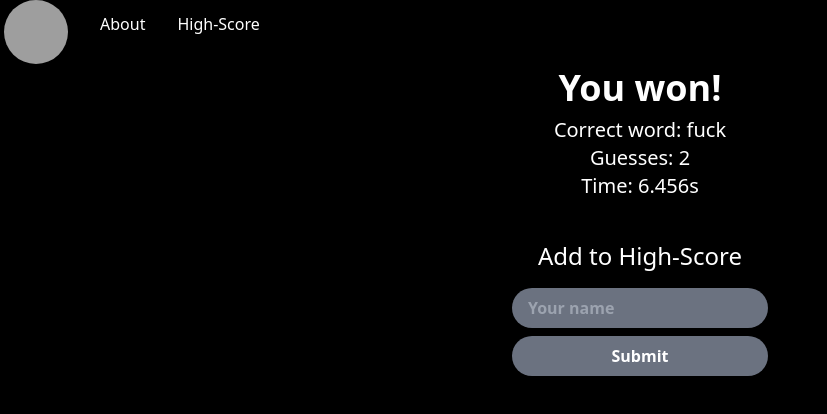
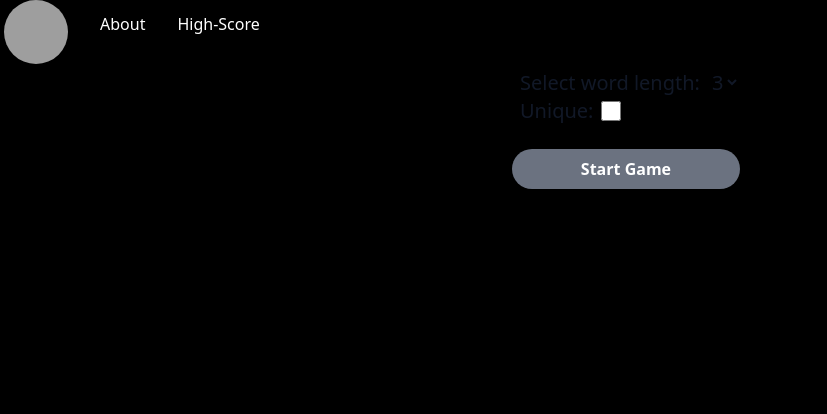
Before and after one commit to JrSchoolAccount/B7-assignment-2-Wordle, a React (Vite) app in the folder Frontend/: page / in a window 1280 px wide. Shown: the top 414 px of the page, without its empty margins (0-827 px from the left). Built offline with nearby package versions, Linux system fonts and the light colour scheme; grey boxes are pictures that could not be loaded.

Commit message:
minor fix

```diff
--- a/Frontend/src/App.jsx
+++ b/Frontend/src/App.jsx
@@ -64,7 +64,7 @@ const handleGameWon = (result, guesses) => {
   return (
     <div className='bg-black min-h-screen text-white'>
       <Navbar/>
-      {gameState === 'noPlaying' ? (
+      {gameState === 'notPlaying' ? (
         <StartScreen
         onStartGame={handleStartGame}
         setWordLength={setWordLength} />
@@ -86,12 +86,12 @@ const handleGameWon = (result, guesses) => {
             )}
           </>
         )}
-        {gameState === 'notPlaying' && (
+        {gameState === 'won' && (
           <div className='flex-col items-center m-5 w-1/2 md:w-64 mx-auto'>
           <h1 className='text-center text-4xl font-bold mb-2'>You won!</h1>
-              <p className='text-center text-xl'>Correct word: fuck</p>
-              <p className='text-center text-xl'>Guesses: 2</p>
-              <p className='text-center text-xl'>Time: 6.456s</p>
+              <p className='text-center text-xl'>Correct word: {guesses.at(-1)}</p>
+              <p className='text-center text-xl'>Guesses: {guesses.length}</p>
+              <p className='text-center text-xl'>Time: {(new Date(result.endTime) - new Date(result.startTime)) / 1000}s</p>
               <h2 className='text-center text-2xl mt-10 mb-2'>Add to High-Score</h2>
               <form onSubmit={handleSubmit}>
                 <input className='w-full bg-gray-500 hover:bg-gray-700 text-white font-bold py-2 px-4 rounded-full mt-2' type='text' value={name} onChange={(ev) => setName(ev.target.value)} placeholder='Your name' />
--- a/Frontend/src/components/Navbar.jsx
+++ b/Frontend/src/components/Navbar.jsx
@@ -4,11 +4,10 @@ export default function Navbar() {
     return (
         <nav className="relative select-none lg:flex lg:items-stretch w-full mb-5">
   <div className="flex flex-no-shrink items-stretch h-12">
-  <a href="/"><img className="w-16 h-16 rounded-full mr-4 ml-1" src="../static/assets/image.png" alt="User avatar" /></a>
+  <a href="/"><img className="w-16 h-16 rounded-full mr-4 ml-1" src="../static/assets/stockPhoto.png" alt="Logo" /></a>
     <a href="/about" className="flex-no-grow flex-no-shrink relative py-2 px-4 leading-normal text-white no-underline flex items-center hover:bg-gray-200 hover:text-black">About</a>
     <a href="/high-score" className="flex-no-grow flex-no-shrink relative py-2 px-4 leading-normal text-white no-underline flex items-center hover:bg-gray-200 hover:text-black">High-Score</a>
   </div>
 </nav>
-
     )
 }
```
Also changed, not shown: 1 other file (tests, documents, lock files or other folders).
